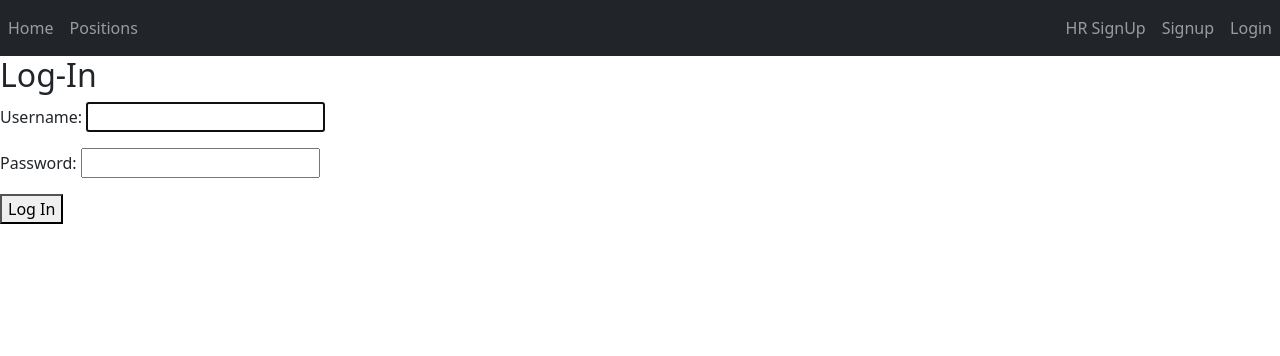
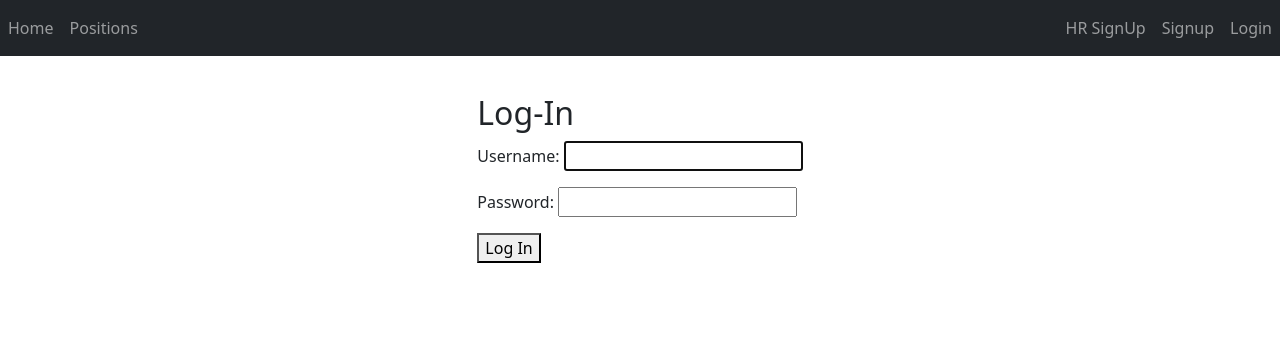
Before and after one commit to mustafaulker/JobApplicationPanel, a Django app: page /users/login/ in a window 1280 px wide. Shown: the top 356 px of the page. Run offline with Django 4.2, Linux system fonts and the light colour scheme; some libraries are stand-ins or nearby versions.

Commit message:
Align auth pages' elements
- Add login url path

```diff
--- a/JobApplicationPanel/settings.py
+++ b/JobApplicationPanel/settings.py
@@ -127,3 +127,5 @@ DEFAULT_AUTO_FIELD = 'django.db.models.BigAutoField'
 
 LOGIN_REDIRECT_URL = 'home'
 LOGOUT_REDIRECT_URL = 'home'
+
+LOGIN_URL = '/users/login'
--- a/templates/registration/hr_signup.html
+++ b/templates/registration/hr_signup.html
@@ -3,10 +3,12 @@
 {% block title %}HR Sign-Up{% endblock %}
 
 {% block content %}
+    <div style="max-width: max-content; margin: 3% auto auto;">
         <h2>HR Sign-Up</h2>
         <form method="post">
             {% csrf_token %}
             {{ form.as_p }}
             <button type="submit">Sign-Up</button>
         </form>
+    </div>
 {% endblock %}
--- a/templates/registration/login.html
+++ b/templates/registration/login.html
@@ -3,10 +3,12 @@
 {% block title %}Log-In{% endblock %}
 
 {% block content %}
+    <div style="max-width: max-content; margin: 3% auto auto;">
         <h2>Log-In</h2>
         <form method="post">
             {% csrf_token %}
             {{ form.as_p }}
             <button type="submit">Log In</button>
         </form>
+    </div>
 {% endblock %}
--- a/templates/registration/signup.html
+++ b/templates/registration/signup.html
@@ -3,10 +3,12 @@
 {% block title %}Sign-Up{% endblock %}
 
 {% block content %}
+    <div style="max-width: max-content; margin: 3% auto auto;">
         <h2>Sign-Up</h2>
         <form method="post">
             {% csrf_token %}
             {{ form.as_p }}
             <button type="submit">Sign-Up</button>
         </form>
+    </div>
 {% endblock %}
```
Also changed, not shown: templates/registration/password_reset.html (+7 -7 lines). Lines whose indentation alone changed are shown as unchanged.
